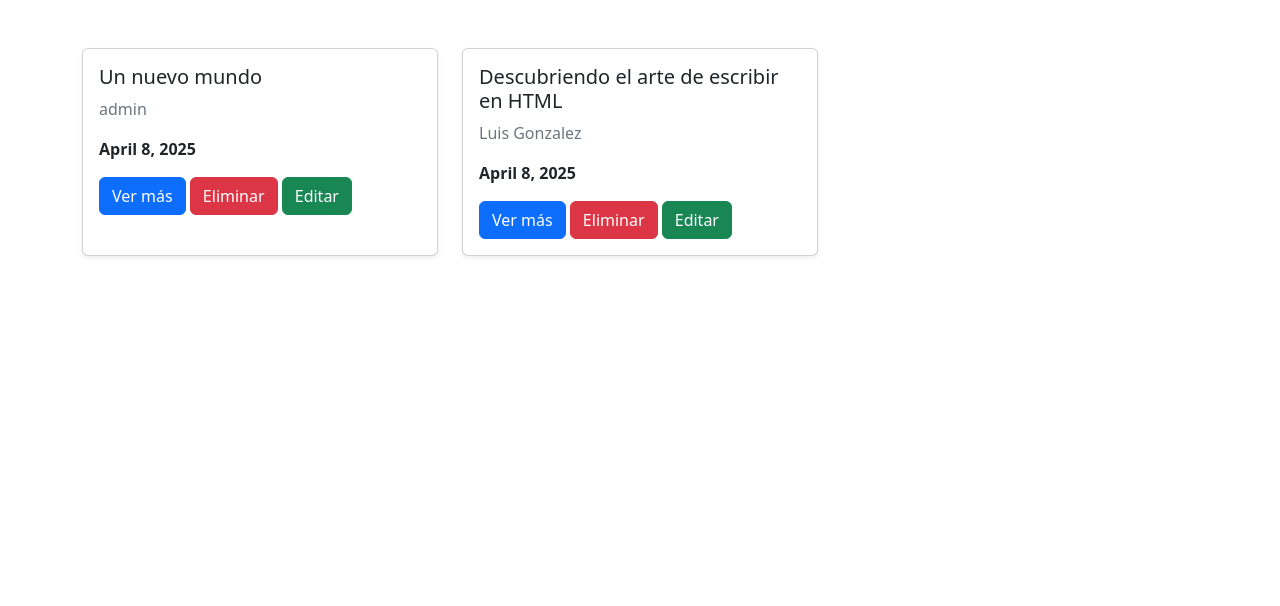
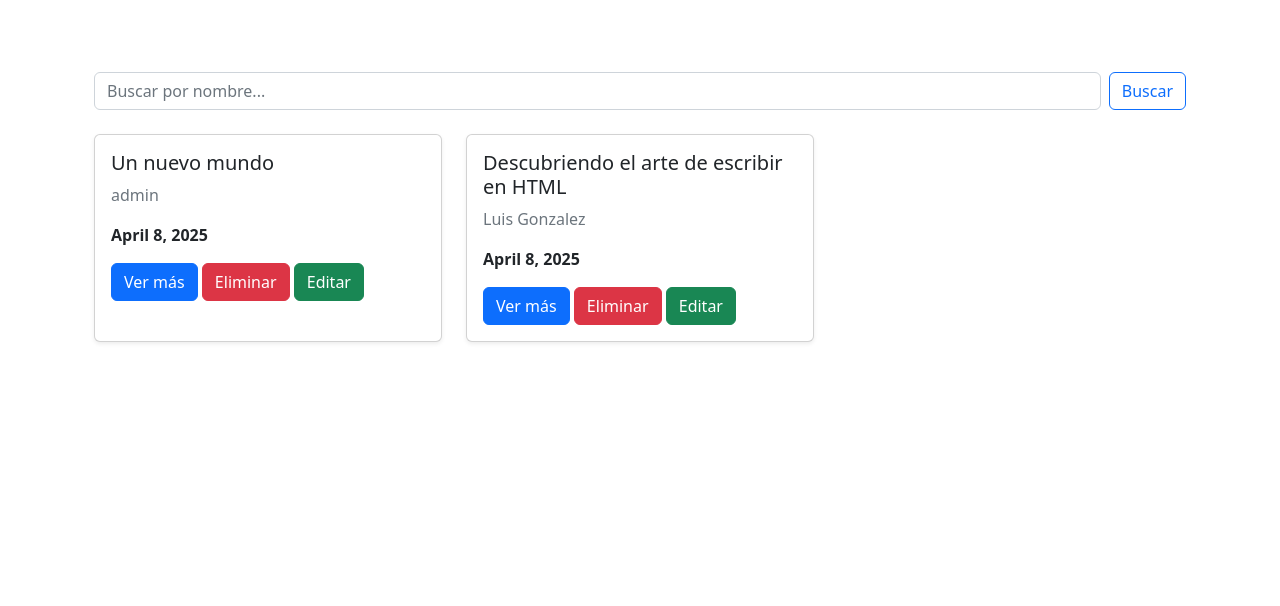
Before and after one commit to andyyrodr/TuProyectoFinal-RodriguezA, a Django app: page /historia/list/ in a window 1280 px wide. Shown: the part 56-662 px from the top of the page. Run offline with Django 4.2, Linux system fonts and the light colour scheme; data comes from the database, SQL or seed files in the repository; both versions use the stored data as it was after the commit; some libraries are stand-ins or nearby versions.

Commit message:
se creo una barra de busqueda en historia_list

```diff
--- a/historia/templates/historia/historia_list.html
+++ b/historia/templates/historia/historia_list.html
@@ -3,6 +3,20 @@
 {% block title %}Historias{% endblock title %}
 
 {% block content %}
+<div class="container my-4">
+
+
+    <form method="get" class="d-flex mb-4">
+        <input
+            type="text"
+            name="busqueda"
+            class="form-control me-2"
+            placeholder="Buscar por nombre..."
+            value="{{ request.GET.busqueda }}">
+        <button type="submit" class="btn btn-outline-primary">Buscar</button>
+    </form>
+
+
     <div class="row">
         {% for historia in object_list %}
         <div class="col-md-4 mb-4">
@@ -16,10 +30,6 @@
                     <a href="{% url 'historia_detail' historia.id %}" class="btn btn-primary">Ver más</a>
                     <a href="{% url 'historia_confirm_delete' historia.id %}" class="btn btn-danger">Eliminar</a>
                     <a href="{% url 'historia_update' historia.id %}" class="btn btn-success">Editar</a>
-
-
-
-
                 </div>
             </div>
         </div>
@@ -27,4 +37,5 @@
             <p class="text-center">No hay historias disponibles.</p>
         {% endfor %}
     </div>
+</div>
 {% endblock content %}
--- a/historia/views.py
+++ b/historia/views.py
@@ -31,6 +31,8 @@ def categoria_create(request):
             return redirect("historia:historia_create")
     return render(request, "historia/categoria_form.html", {"form": form})
 
+
+
 class HistoriaListView(ListView):
     model = models.historia
     template_name = "historia/historia_list.html"
@@ -39,10 +41,9 @@ class HistoriaListView(ListView):
     def get_queryset(self):
         busqueda = self.request.GET.get("busqueda")
         if busqueda:
-            queryset = models.historia.objects.filter(nombre__icontains=busqueda)
-        else:
-            queryset = models.historia.objects.all()
-        return queryset
+            return models.historia.objects.filter(nombre__icontains=busqueda)
+        return models.historia.objects.all()
+
 
 
 class HistoriaCreateView(CreateView):
```
Also changed, not shown: db.sqlite3. Lines whose indentation alone changed are shown as unchanged.
